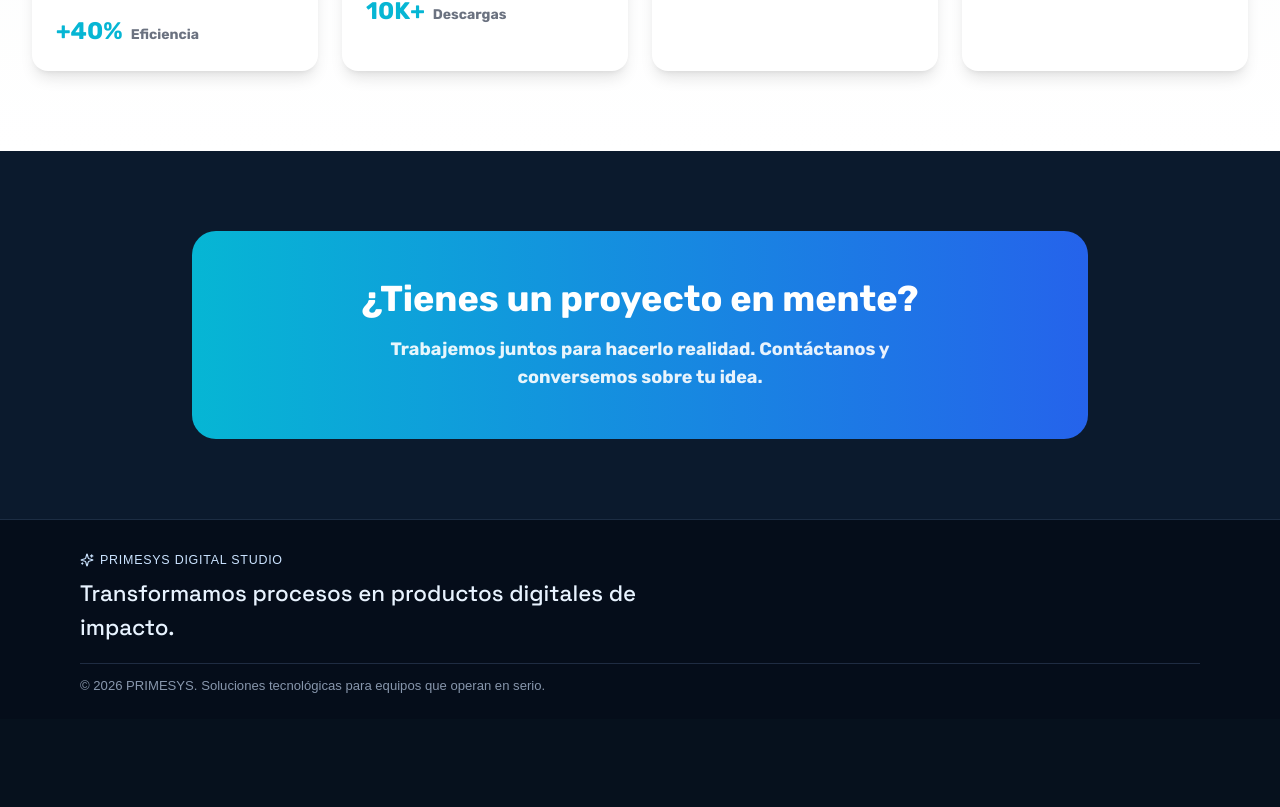
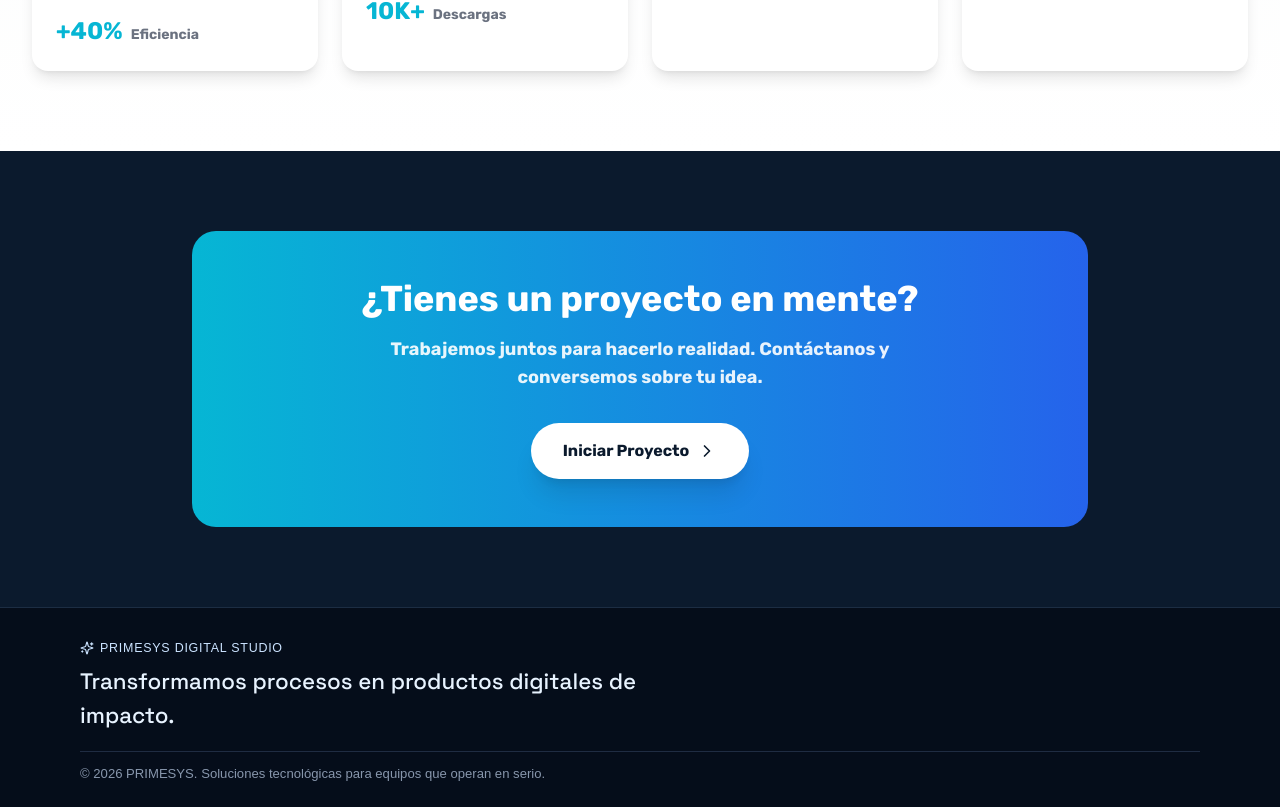
Before and after one commit to andresalmeida/PRIMESYS, a Next.js app: page /PRIMESYS/nuestro-trabajo in a window 1280 px wide. Shown: the part 2008-2815 px from the top of the page. Before the commit the page ends 2727 px from the top, so only its background shows below. Built offline with nearby package versions, Linux system fonts and the light colour scheme.

Commit message:
Restore: 'Iniciar Proyecto' button in nuestro-trabajo CTA section

```diff
--- a/src/components/nuestroTrabajo.jsx
+++ b/src/components/nuestroTrabajo.jsx
@@ -264,7 +264,15 @@ export default function NuestroTrabajo() {
           <p className="mx-auto mt-4 max-w-xl font-['Rubik'] text-lg text-white/90">
             Trabajemos juntos para hacerlo realidad. Contáctanos y conversemos sobre tu idea.
           </p>
-
+          <motion.a
+            href="/#contact"
+            className="group mt-8 inline-flex items-center gap-2 rounded-full bg-white px-8 py-4 font-['Rubik'] font-bold text-[#0b1a2d] shadow-xl transition-all hover:bg-gray-100"
+            whileHover={{ scale: 1.05 }}
+            whileTap={{ scale: 0.95 }}
+          >
+            Iniciar Proyecto
+            <ChevronRight size={20} className="transition-transform group-hover:translate-x-1" />
+          </motion.a>
         </motion.div>
       </section>
 
```
